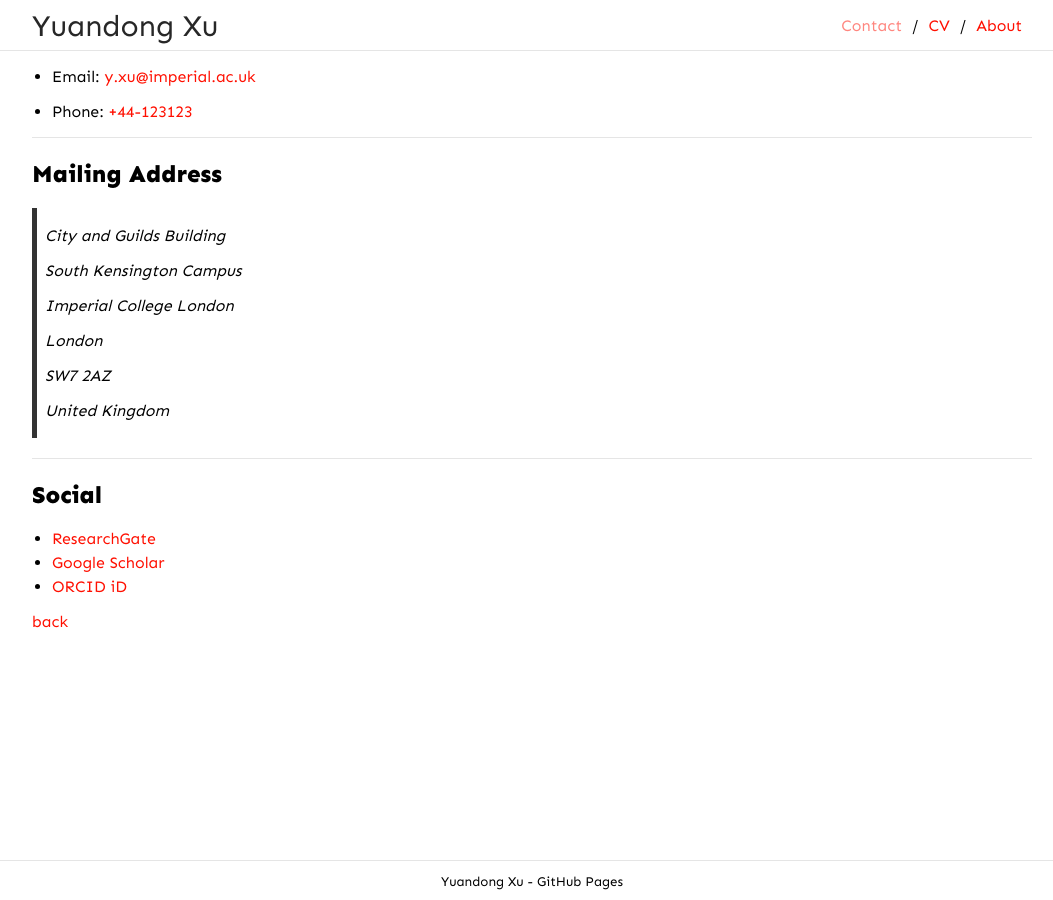
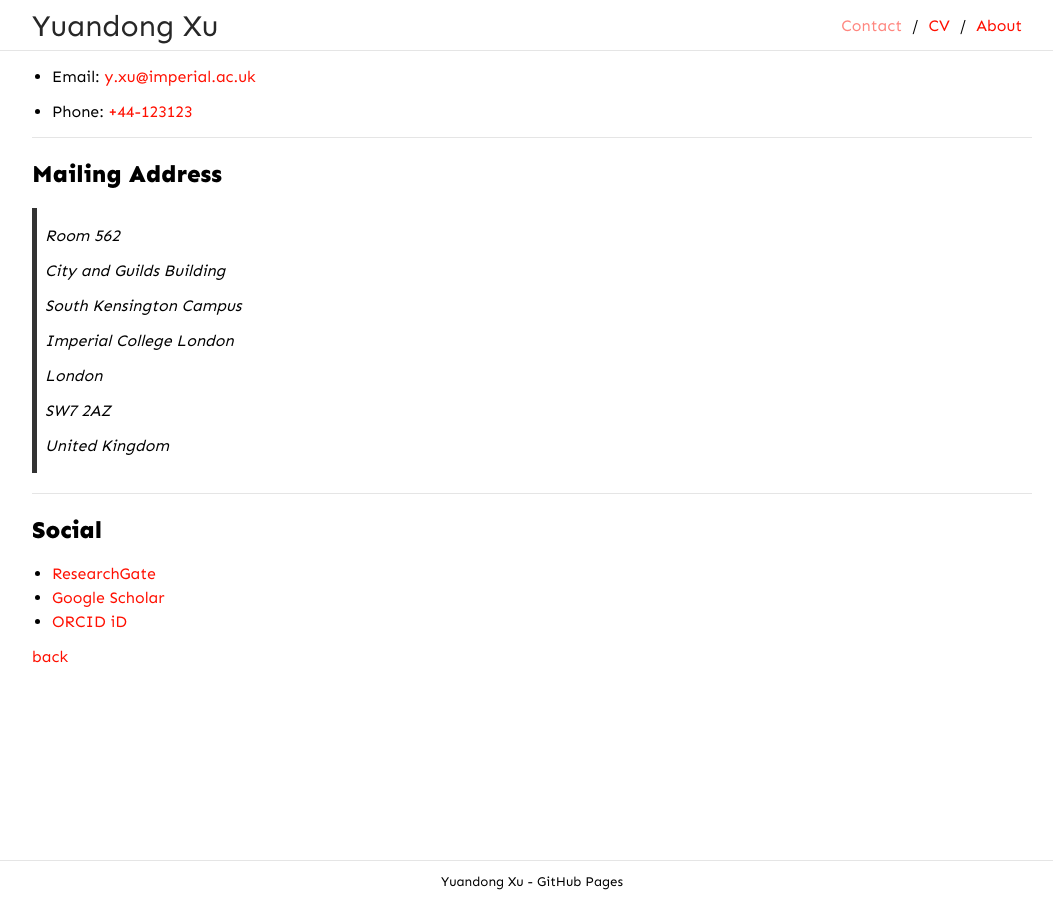
Before and after one commit to edgarxu/edgarxu.github.io, a Jekyll site: the page built from Contact.md, in a window 1280 px wide. Shown: the whole page, without its empty margins (108-1161 px from the left). Built offline with Jekyll 4.4.1, drawn with Linux system fonts in a browser that asks for light colours.

Commit message:
update contact info

```diff
--- a/Contact.md
+++ b/Contact.md
@@ -12,7 +12,8 @@ nav_order: 1
 ---
 
 ## Mailing Address
-
+> Room 562
+>
 > City and Guilds Building
 >
 > South Kensington Campus
```
